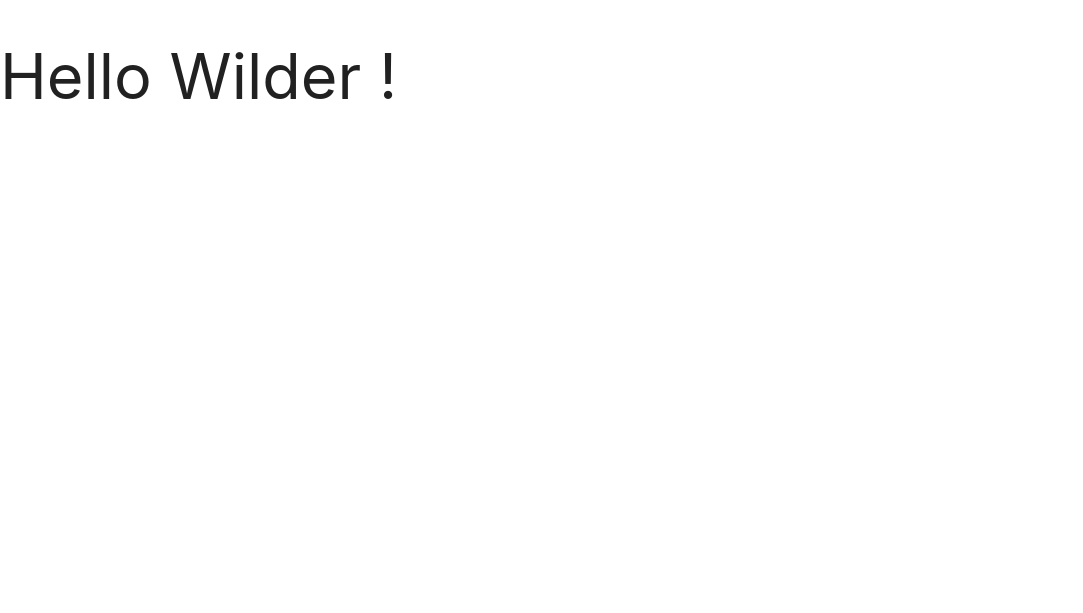
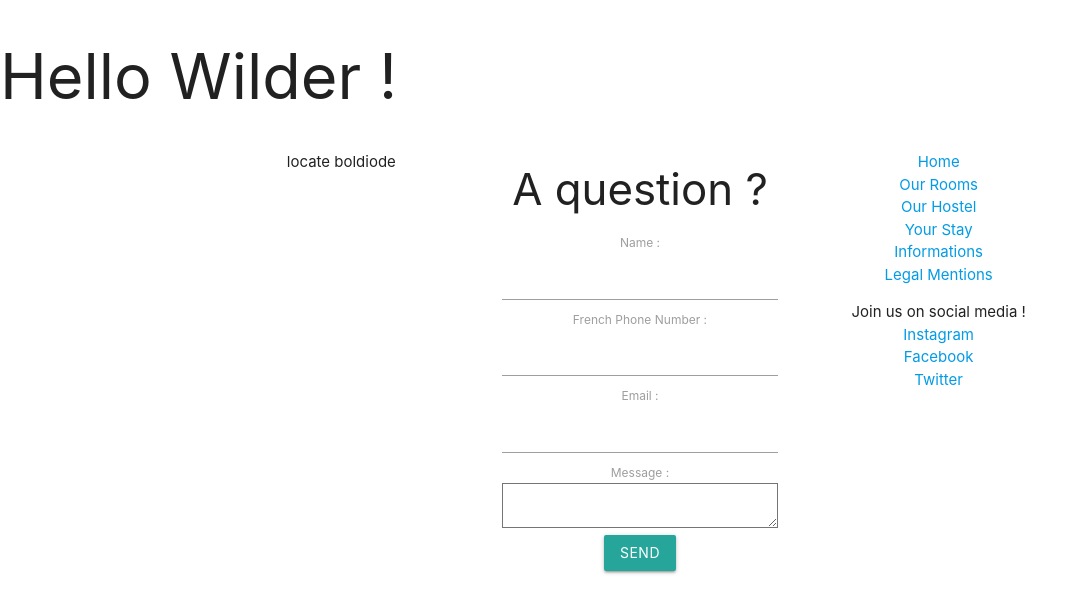
Before and after one commit to apsuma/nantes-0919-php-boldiode, a PHP site: template src/View/Home/index.html.twig in a window 1280 px wide. Shown: the top 613 px of the page, without its empty margins (0-1083 px from the left). Run offline with PHP 8.4, Linux system fonts and the light colour scheme; the template is opened without the code that fills it, so the values that code supplies are empty; some libraries are stand-ins or nearby versions.

Commit message:
add footer v0

```diff
--- /dev/null
+++ b/src/View/Home/_footer.html.twig
@@ -0,0 +1,54 @@
+
+<footer class="container">
+    <div class="row">
+        <div class="col s12 m4 l4 center-align">
+            <p>locate boldiode </p>
+        </div>
+        <div class="col s12 m4 l4 center-align">
+            <h3>A question ?</h3>
+            <form action="/contact/formvalid" method="post">
+            <div>
+                    <label for="name" >Name :</label>
+                    <input type="text" id="name" name="name" required >
+                    <span class="error"> <?php if(isset($nameError)) echo $nameError;?></span>
+                </div>
+
+                <div>
+                    <label for="phone" >French Phone Number :</label>
+                    <input type="tel" id="phone" name="phone" pattern="[0-9]{2}-[0-9]{2}-[0-9]{2}-[0-9]{2}-[0-9]{2}"required >
+                    <span class="error"> <?php if(isset($phoneError)) echo $phoneError;?></span>
+                </div>
+                <div>
+                    <label for="email" >Email :</label>
+                    <input type="email" id="email" name="email" >
+                    <span class="error"> <?php if(isset($emailError)) echo $emailError;?></span>
+                </div>
+                <div>
+                    <label for="content" >Message :</label>
+                    <textarea name="content" id="content" rows="3" required></textarea>
+                    <span class="error"> <?php if(isset($contentError)) echo $contentError;?></span>
+                </div>
+                <!-- $rightreturn=$HTTP_SERVER['REQUEST_URI'] -->
+                <div>
+                    <button class="waves-effect waves-light btn" type="submit">Send</button>
+                </div>
+            </form>
+        </div>
+        <div class="col s12 m4 l4">
+            <ul class="column center-align">
+                <li><a href="#" title="home">Home </a></li>
+                <li><a href="#" title="our_rooms">Our Rooms</a></li>
+                <li><a href="#" title="our_hostel">Our Hostel</a></li>
+                <li><a href="#" title="your_stay"> Your Stay</a></li>
+                <li><a href="#" title="information">Informations</a></li>
+                <li><a href="#" title="legal_mentions">Legal Mentions</a></li>
+            </ul>
+            <ul class="column center-align">
+                <li>Join us on social media !</li>
+                <li><a href="#" title="instagram">Instagram</a></li>
+                <li><a href="#" title="facebook">Facebook</a></li>
+                <li><a href="#" title="twitter">Twitter</a></li>
+            </ul>
+        </div>
+    </div>
+</footer>
--- a/src/View/layout.html.twig
+++ b/src/View/layout.html.twig
@@ -4,7 +4,7 @@
     <!--Import Google Icon Font-->
     <link href="https://fonts.googleapis.com/icon?family=Material+Icons" rel="stylesheet">
     <!--Import materialize.css-->
-    <link type="text/css" rel="stylesheet" href="../../public/assets/css/materialize.css"  media="screen,projection"/>
+    <link type="text/css" rel="stylesheet" href="https://cdnjs.cloudflare.com/ajax/libs/materialize/1.0.0/css/materialize.min.css"  media="screen,projection"/>
 
     <!--Let browser know website is optimized for mobile-->
     <meta name="viewport" content="width=device-width, initial-scale=1.0"/>
@@ -12,10 +12,12 @@
 
 <body>
 
-{% block content %}
-{% endblock %}
+    {% block content %}
+
+    {% endblock %}
+    {% include 'Home/_footer.html.twig' %}
 
 <!--JavaScript at end of body for optimized loading-->
-<script type="text/javascript" src="../../public/assets/js/materialize.js"></script>
+<script type="text/javascript" src="https://cdnjs.cloudflare.com/ajax/libs/materialize/1.0.0/js/materialize.min.js"></script>
 </body>
 </html>
```
Also changed, not shown: src/View/Room/_form.html.twig (renamed from src/View/Item/_form.html.twig), src/View/Room/add.html.twig (renamed from src/View/Item/add.html.twig), src/View/Room/edit.html.twig (renamed from src/View/Item/edit.html.twig), src/View/Room/index.html.twig (renamed from src/View/Item/index.html.twig), src/View/Room/show.html.twig (renamed from src/View/Item/show.html.twig).
